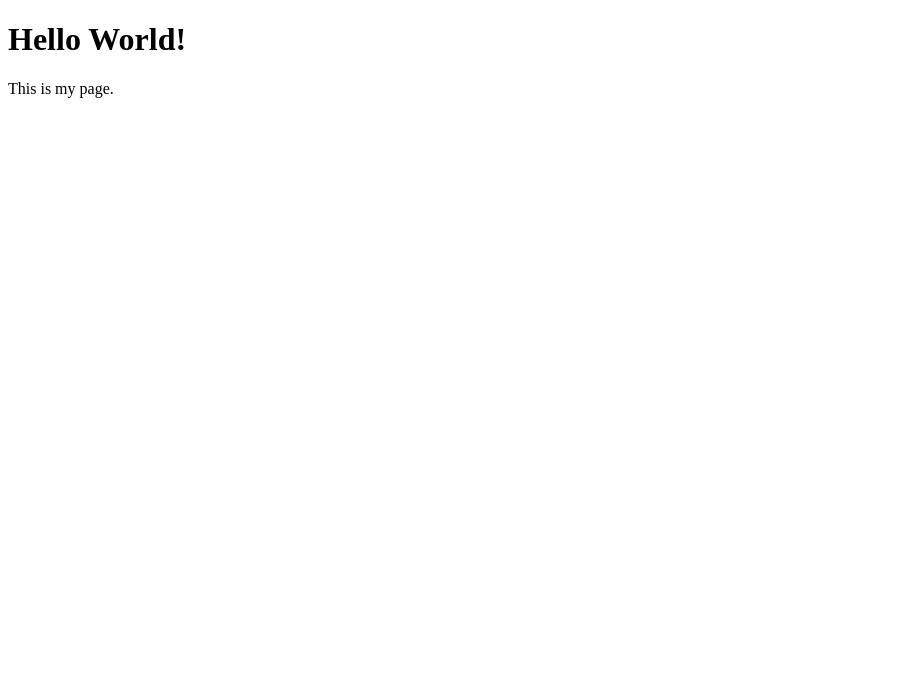
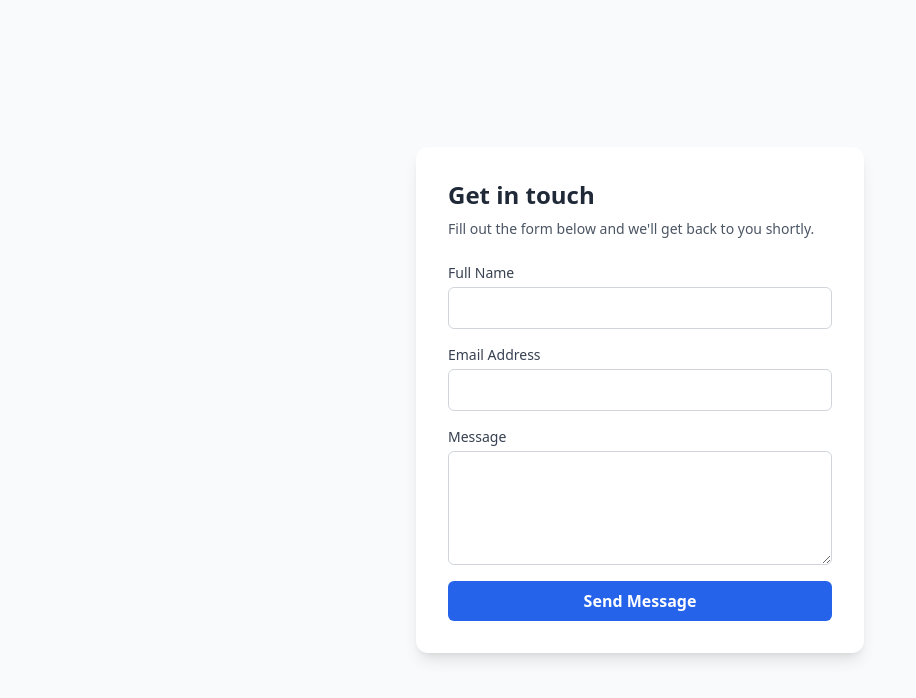
Before and after one commit to clawmondor/test-html, a plain HTML site: page index.html in a window 1280 px wide. Shown: the whole page, without its empty margins (0-916 px from the left). Drawn offline with nearby package versions, Linux system fonts and the light colour scheme.

Commit message:
Update index.html
add netlify contact form

```diff
--- a/index.html
+++ b/index.html
@@ -1,11 +1,49 @@
 <!DOCTYPE html>
 <html lang="en">
 <head>
-  <meta charset="UTF-8">
-  <title>Hello</title>
+    <meta charset="UTF-8">
+    <meta name="viewport" content="width=device-width, initial-scale=1.0">
+    <title>Contact Us | Lead Capture</title>
+    <script src="https://cdn.tailwindcss.com"></script>
 </head>
-<body>
-  <h1>Hello World!</h1>
-  <p>This is my page.</p>
+<body class="bg-gray-50 flex items-center justify-center min-h-screen p-6">
+
+    <div class="max-w-md w-full bg-white rounded-xl shadow-lg p-8">
+        <h2 class="text-2xl font-bold text-gray-800 mb-2">Get in touch</h2>
+        <p class="text-gray-600 mb-6 text-sm">Fill out the form below and we'll get back to you shortly.</p>
+
+        <!-- Netlify Form Integration -->
+        <form name="contact" method="POST" data-netlify="true" netlify-honeypot="bot-field" class="space-y-4">
+
+            <!-- Hidden field for anti-spam (Honeypot) -->
+            <p class="hidden">
+                <label>Don’t fill this out if you’re human: <input name="bot-field" /></label>
+            </p>
+
+            <div>
+                <label class="block text-sm font-medium text-gray-700">Full Name</label>
+                <input type="text" name="name" required
+                    class="mt-1 block w-full px-4 py-2 border border-gray-300 rounded-md focus:ring-blue-500 focus:border-blue-500 outline-none transition">
+            </div>
+
+            <div>
+                <label class="block text-sm font-medium text-gray-700">Email Address</label>
+                <input type="email" name="email" required
+                    class="mt-1 block w-full px-4 py-2 border border-gray-300 rounded-md focus:ring-blue-500 focus:border-blue-500 outline-none transition">
+            </div>
+
+            <div>
+                <label class="block text-sm font-medium text-gray-700">Message</label>
+                <textarea name="message" rows="4" required
+                    class="mt-1 block w-full px-4 py-2 border border-gray-300 rounded-md focus:ring-blue-500 focus:border-blue-500 outline-none transition"></textarea>
+            </div>
+
+            <button type="submit"
+                class="w-full bg-blue-600 hover:bg-blue-700 text-white font-semibold py-2 px-4 rounded-md transition-colors duration-200">
+                Send Message
+            </button>
+        </form>
+    </div>
+
 </body>
 </html>
```
